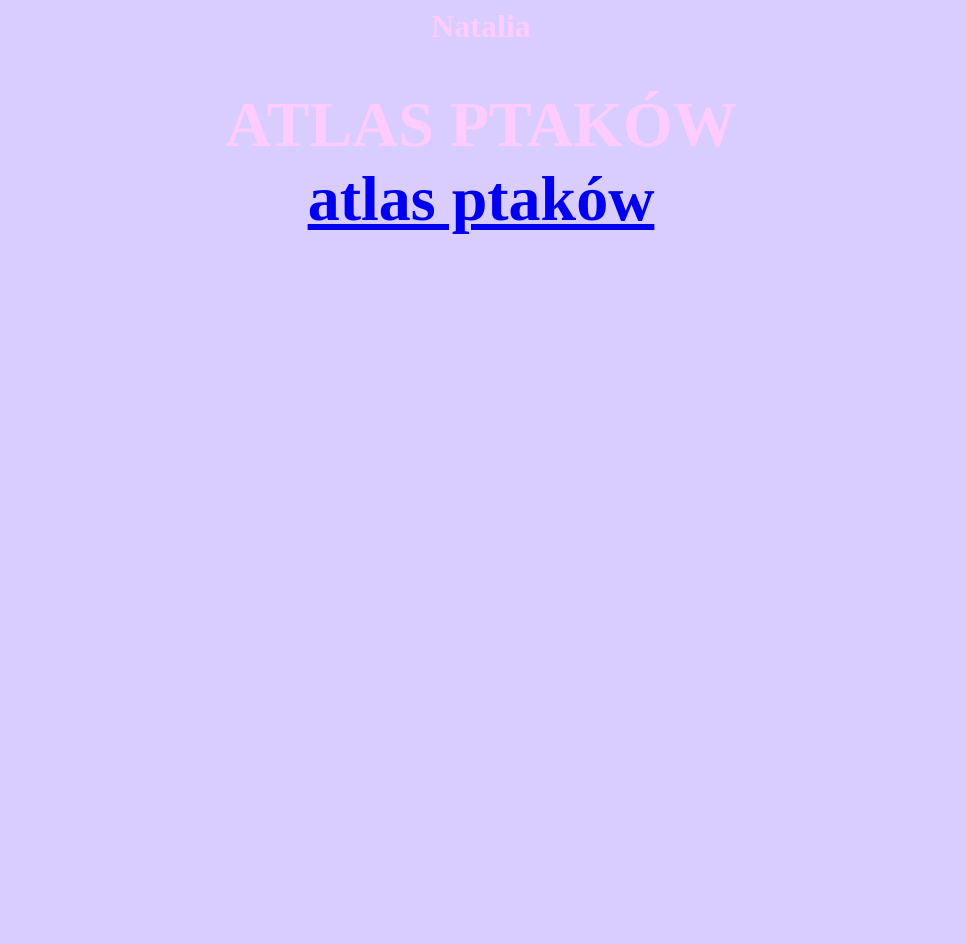
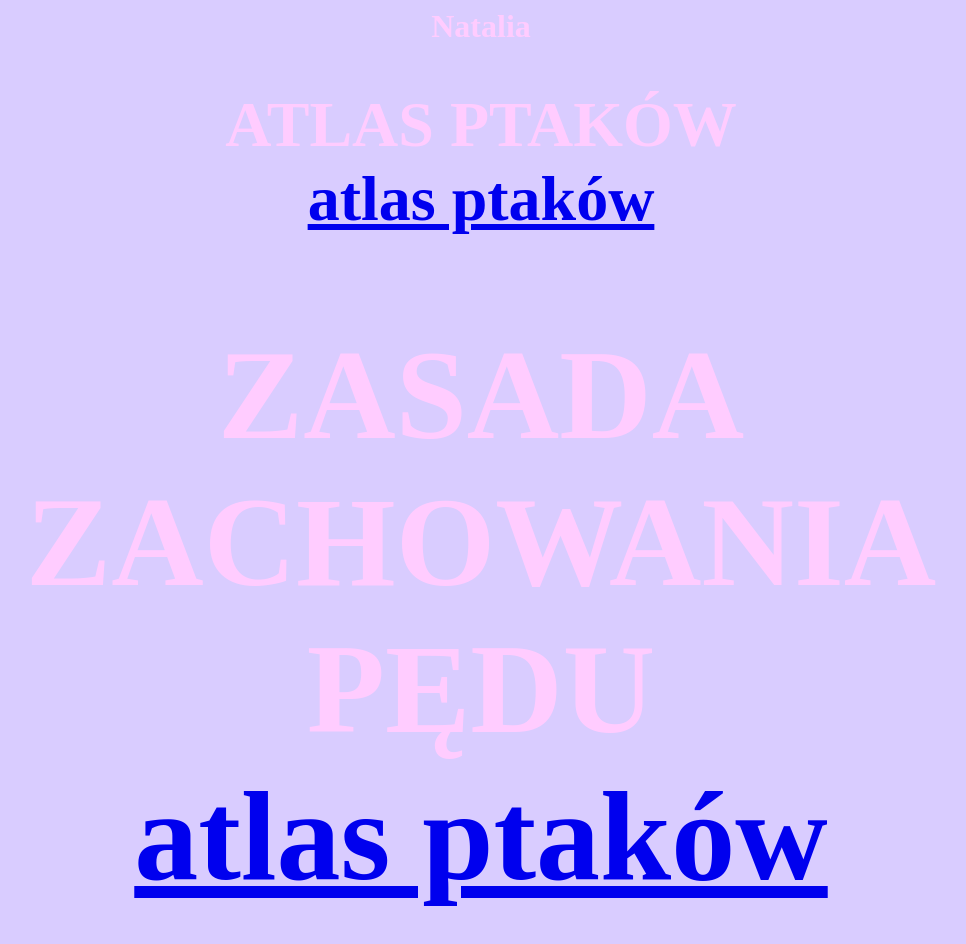
Before and after one commit to duzykot/hau, a plain HTML site: page index.html in a window 1280 px wide. Shown: the whole page, without its empty margins (159-1125 px from the left). Before the commit the page ends 800 px from the top, so only its background shows below. Drawn offline with Linux system fonts and the light colour scheme.

Commit message:
Update index.html

```diff
--- a/index.html
+++ b/index.html
@@ -8,6 +8,9 @@
 <center><h1 style="font:Courier New, monospace"><font color="#ffccff">Natalia</font></h1</center>
 <center><h1 style="font:Courier New, monospace"><font color="#ffccff">ATLAS PTAKÓW</font></h1</center><br>
 <a href="/hau/atlasptakow/atlasptakow.html">atlas ptaków</a>
+ <center><h1 style="font:Courier New, monospace"><font color="#ffccff">ZASADA ZACHOWANIA PĘDU</font></h1</center><br>
+<a href="/hau/zasada/zasada.html">atlas ptaków</a>
+
 </body>
 
 </html>
```
